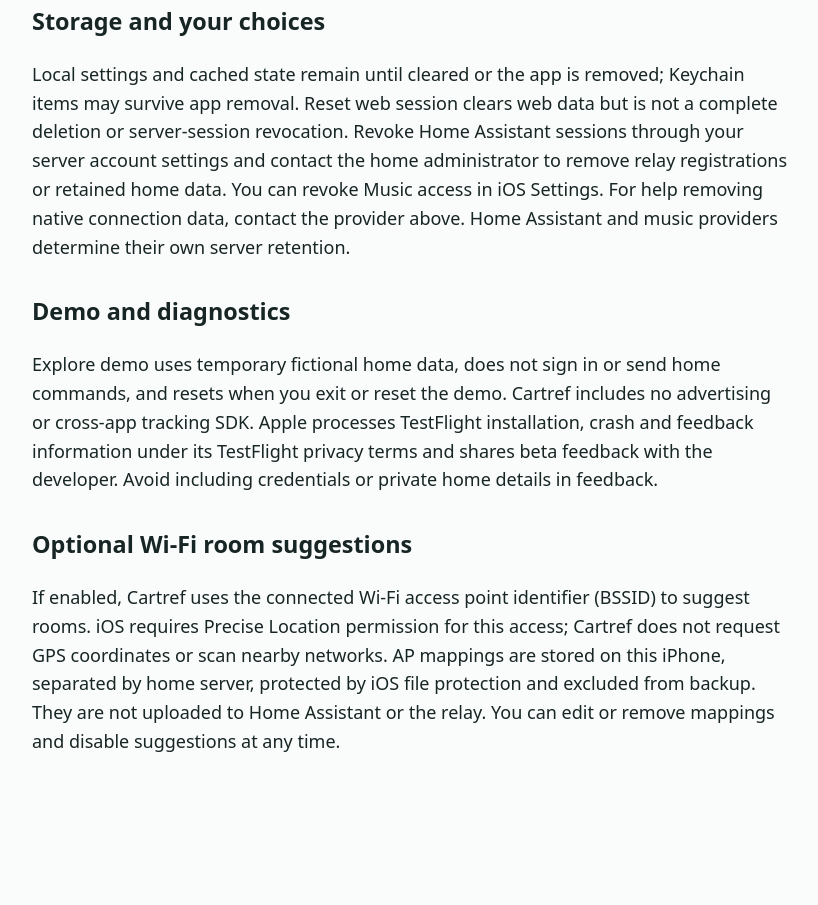
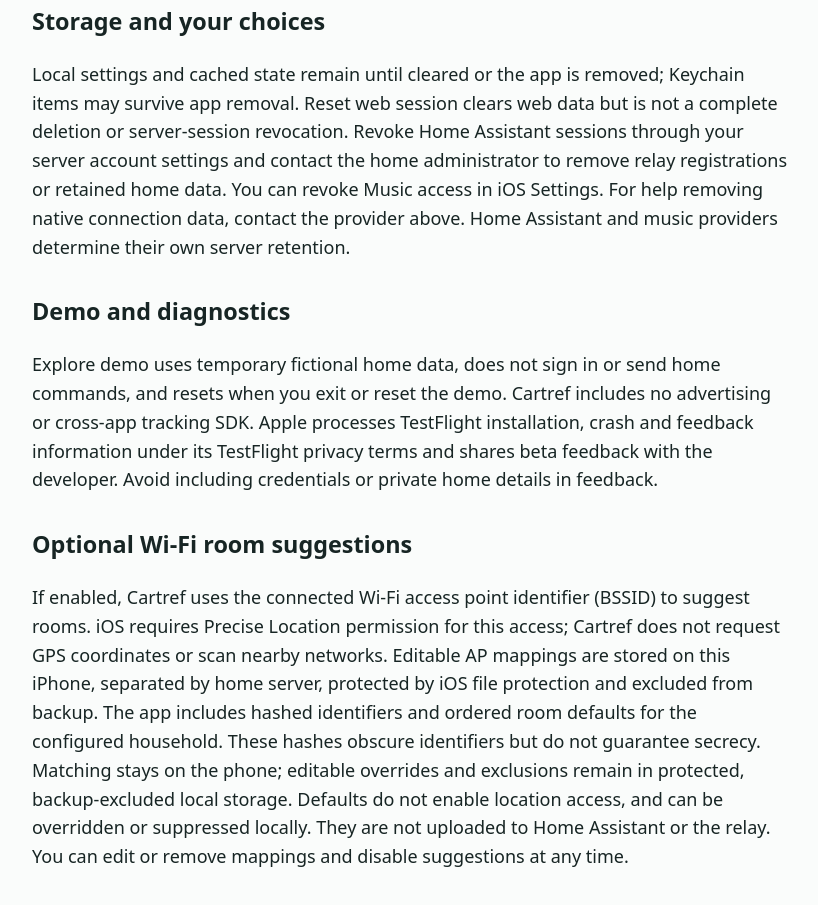
Before and after one commit to srapley-spec/cartref-privacy, a plain HTML site: page index.html in a window 1280 px wide. Shown: the part 1322-2227 px from the top of the page, without its empty margins (228-1046 px from the left). Before the commit the page ends 2126 px from the top, so only its background shows below. Drawn offline with Linux system fonts and the light colour scheme.

Commit message:
Clarify bundled hashed room defaults in privacy policy

```diff
--- a/index.html
+++ b/index.html
@@ -3,4 +3,4 @@
 <section><h2>Home and music information</h2><p>Cartref reads authorized room, device, alarm, routine, media and account presence information from Home Assistant to display your home and contextual controls. Presence is obtained from your existing home configuration; Cartref does not independently track your GPS location. Artwork may be fetched through Home Assistant or from the artwork provider. Music listening uses Apple Music authorization and system playback services where enabled; Apple and the originating service process those requests under their policies. BBC and Pocket Casts transfers send the selected station, programme or podcast identifiers directly to those providers to resolve public audio; their audio and artwork hosts receive playback requests and your network address. Temporary BBC station tokens and stream URLs remain in memory. Cartref does not read a Pocket Casts account or sync its listening progress.</p></section>
 <section><h2>Background updates</h2><p>An optional administrator-operated relay stores device identifiers, Home Assistant account identifiers, selected rooms and Apple push tokens to deliver background updates. Apple Push Notification service processes these deliveries. Remote music updates contain playback metadata; widget refresh notifications request a refresh without carrying home presence data. With notification permission, Cartref also shows your routine results and receives home alert titles/messages through Apple Push Notification service. Existing home recipient settings determine house-alert delivery. Notification taps open the app and do not execute household commands. You can disable notifications in iPhone Settings. The relay runs on the home administrator’s computer. Registration records are retained until an authenticated removal or administrator deletion; they do not currently expire automatically.</p></section>
 <section><h2>Storage and your choices</h2><p>Local settings and cached state remain until cleared or the app is removed; Keychain items may survive app removal. Reset web session clears web data but is not a complete deletion or server-session revocation. Revoke Home Assistant sessions through your server account settings and contact the home administrator to remove relay registrations or retained home data. You can revoke Music access in iOS Settings. For help removing native connection data, contact the provider above. Home Assistant and music providers determine their own server retention.</p></section>
-<section><h2>Demo and diagnostics</h2><p>Explore demo uses temporary fictional home data, does not sign in or send home commands, and resets when you exit or reset the demo. Cartref includes no advertising or cross-app tracking SDK. Apple processes TestFlight installation, crash and feedback information under its TestFlight privacy terms and shares beta feedback with the developer. Avoid including credentials or private home details in feedback.</p></section><section><h2>Optional Wi-Fi room suggestions</h2><p>If enabled, Cartref uses the connected Wi-Fi access point identifier (BSSID) to suggest rooms. iOS requires Precise Location permission for this access; Cartref does not request GPS coordinates or scan nearby networks. AP mappings are stored on this iPhone, separated by home server, protected by iOS file protection and excluded from backup. They are not uploaded to Home Assistant or the relay. You can edit or remove mappings and disable suggestions at any time.</p></section></main></html>
+<section><h2>Demo and diagnostics</h2><p>Explore demo uses temporary fictional home data, does not sign in or send home commands, and resets when you exit or reset the demo. Cartref includes no advertising or cross-app tracking SDK. Apple processes TestFlight installation, crash and feedback information under its TestFlight privacy terms and shares beta feedback with the developer. Avoid including credentials or private home details in feedback.</p></section><section><h2>Optional Wi-Fi room suggestions</h2><p>If enabled, Cartref uses the connected Wi-Fi access point identifier (BSSID) to suggest rooms. iOS requires Precise Location permission for this access; Cartref does not request GPS coordinates or scan nearby networks. Editable AP mappings are stored on this iPhone, separated by home server, protected by iOS file protection and excluded from backup. The app includes hashed identifiers and ordered room defaults for the configured household. These hashes obscure identifiers but do not guarantee secrecy. Matching stays on the phone; editable overrides and exclusions remain in protected, backup-excluded local storage. Defaults do not enable location access, and can be overridden or suppressed locally. They are not uploaded to Home Assistant or the relay. You can edit or remove mappings and disable suggestions at any time.</p></section></main></html>
```
